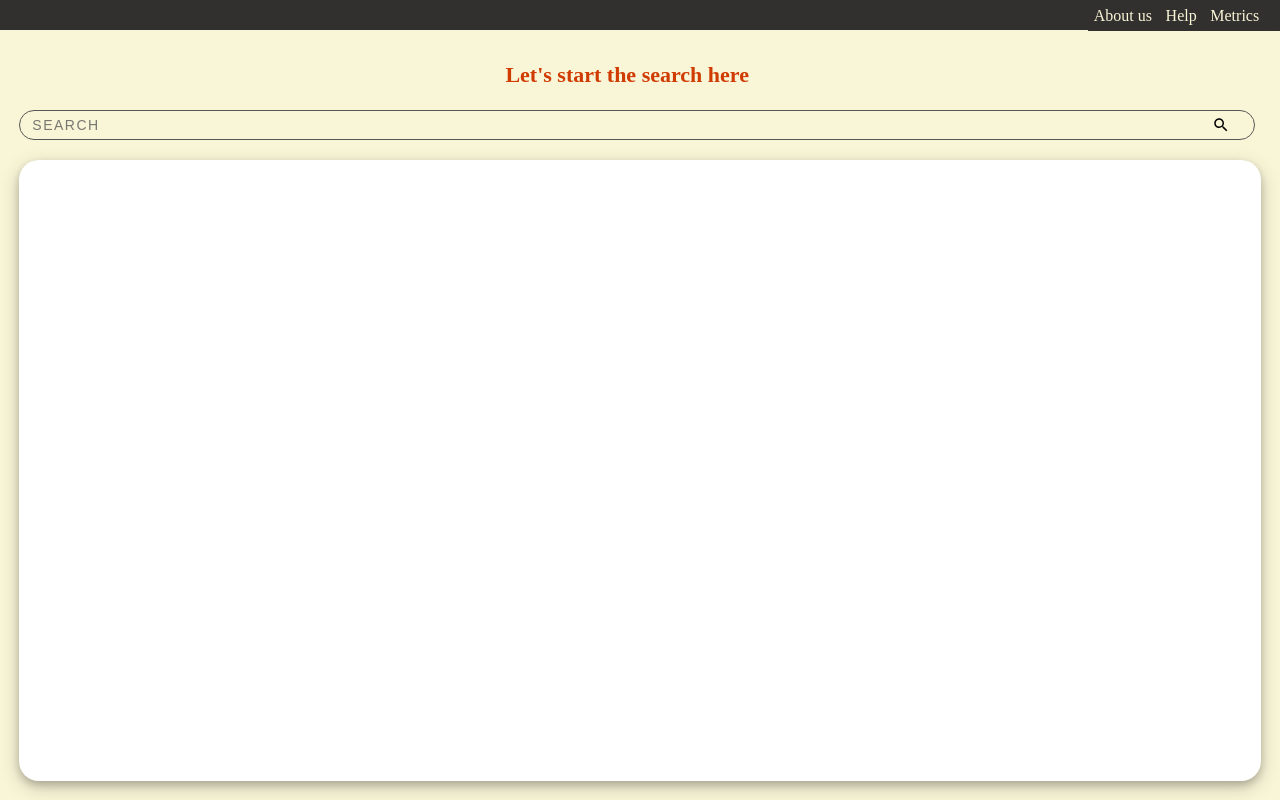
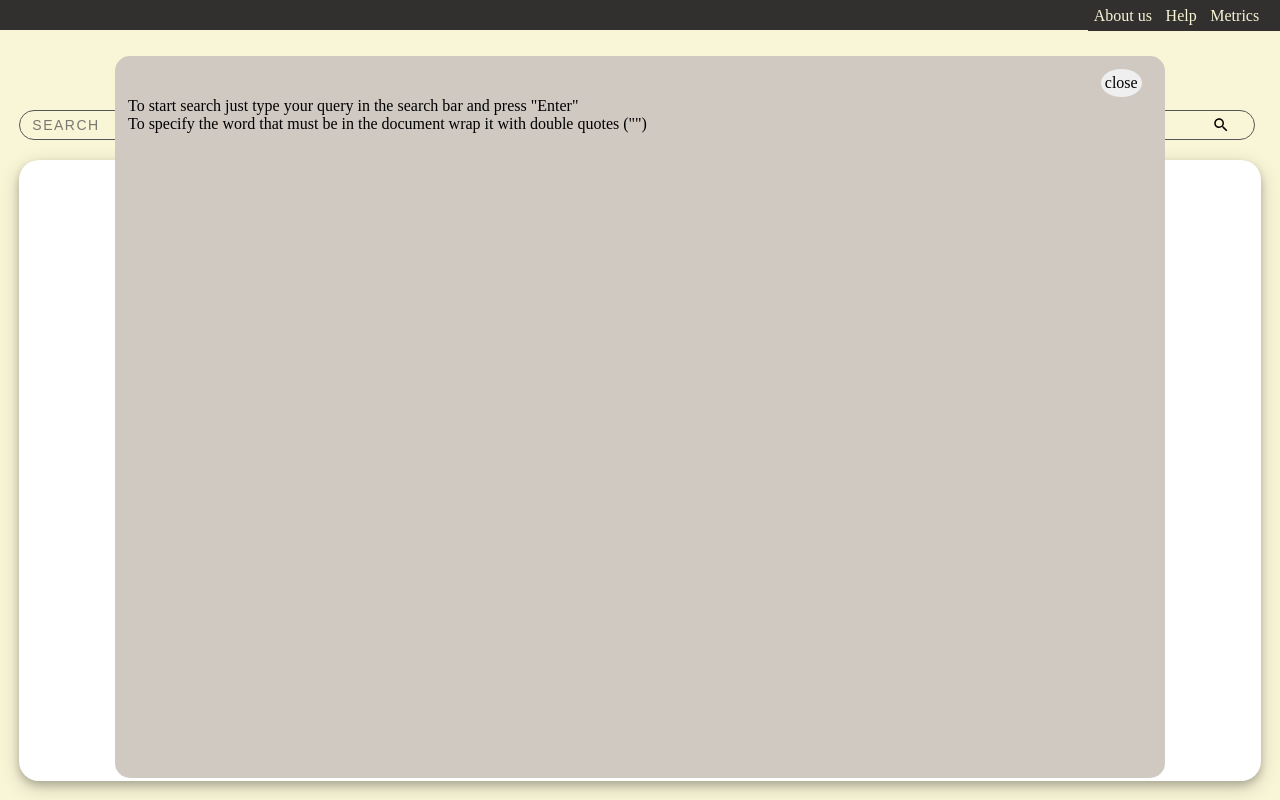
Before and after one commit to VasKho/IRetr, a plain HTML site: page public/index.html in a window 1280 px wide. Both pictures are taken after a click on the element "Help". Drawn offline with Linux system fonts and the light colour scheme.

Commit message:
feat: add popups for opening documents

```diff
--- a/public/css/style.css
+++ b/public/css/style.css
@@ -117,3 +117,28 @@ body {
     font-size: 18px;
     padding-left: .5%;
 }
+
+.popup {
+    position: absolute;
+    top: 7%;
+    left: 9%;
+    width: 80%;
+    height: 87%;
+    border-radius: 15px;
+    padding: 1%;
+    background-color: #cfc9c2;
+    overflow-y: auto;
+}
+
+.close-button {
+    display: block;
+    position: relative;
+    border: none;
+    padding: 0;
+    width: 4%;
+    height: 4%;
+    margin-left: 95%;
+    border-radius: 50%;
+    font: inherit;
+    cursor: pointer;
+}
--- a/public/index.html
+++ b/public/index.html
@@ -12,8 +12,8 @@
     </div>
     <div class="about">
       <div class="tab" onclick="open_url('https://github.com/VasKho')">About us</div>
-      <div class="tab">Help</div>
-      <div class="tab">Metrics</div>
+      <div id="help" class="tab">Help</div>
+      <div id="metrics" class="tab">Metrics</div>
     </div>
     <div class="search-container">
       <p class="search-title">Let's start the search here</p>
--- a/public/js/main.js
+++ b/public/js/main.js
@@ -6,6 +6,22 @@ const body_load = () => {
     if (keyCode == 'Enter') {
       search(search_field.value);
     }
+  };
+
+  document.querySelector("#help").onclick = () => {
+    const text = 'To start search just type your query in the search bar and press "Enter"\n To specify the word that must be in the document wrap it with double quotes ("")';
+    create_popup(text);
+  };
+
+  document.querySelector("#metrics").onclick = () => {
+    let text = '',
+	recall = "recall: 0.75391\n",
+	precision = "precision: 0.76815\n",
+	accuracy = "accuracy: 0.83012\n",
+	error = "error: 0.29147\n",
+	f_measure = "f-measure: 0.73934\n";
+    text += recall + precision + accuracy + error + f_measure;
+    create_popup(text);
   };
 };
 
@@ -47,6 +63,24 @@ const add_search_result = (name, words, url) => {
 
 const open_file = async (url) => {
   const response = await fetch(url, {
-    mode: "same-origin"
+    mode: "same-origin",
+    headers: { "Content-Type": "text/plain" }
   }).then(response=>response.blob());
+  create_popup(await response.text());
 };
+
+const create_popup = async (content) => {
+  const popup_box = document.createElement("div");
+  popup_box.className = "popup";
+  const close_button = document.createElement("button");
+  close_button.className = "close-button";
+  close_button.textContent = "close";
+  close_button.onclick = () => {
+    popup_box.parentNode.removeChild(popup_box);
+  };
+  popup_box.appendChild(close_button);
+  const text_box = document.createElement("div");
+  text_box.innerText = content;
+  popup_box.appendChild(text_box);
+  document.body.appendChild(popup_box);
+};
```
